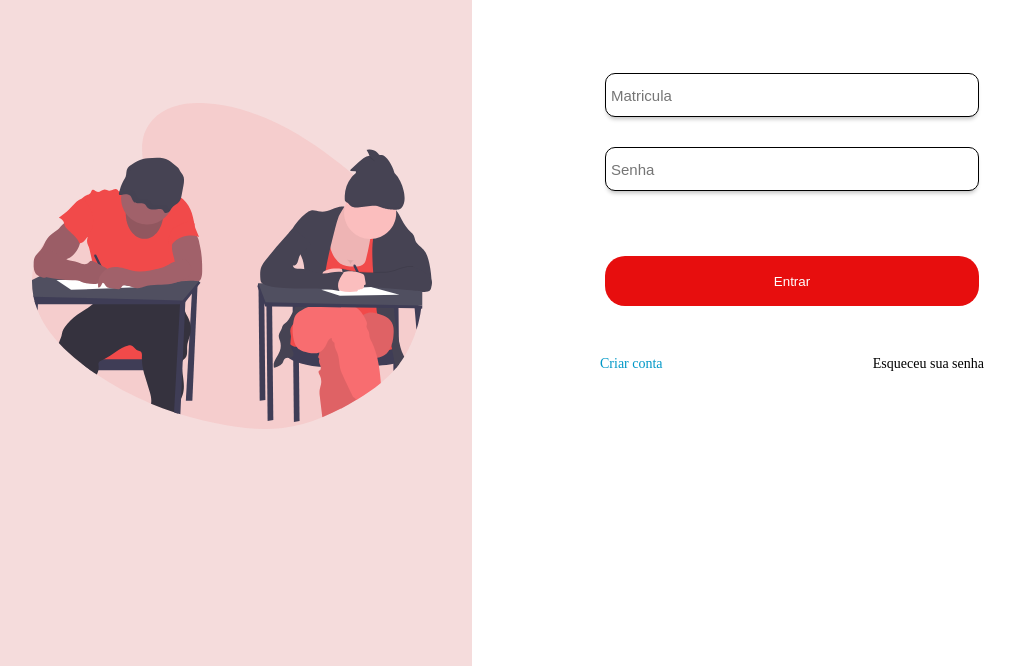
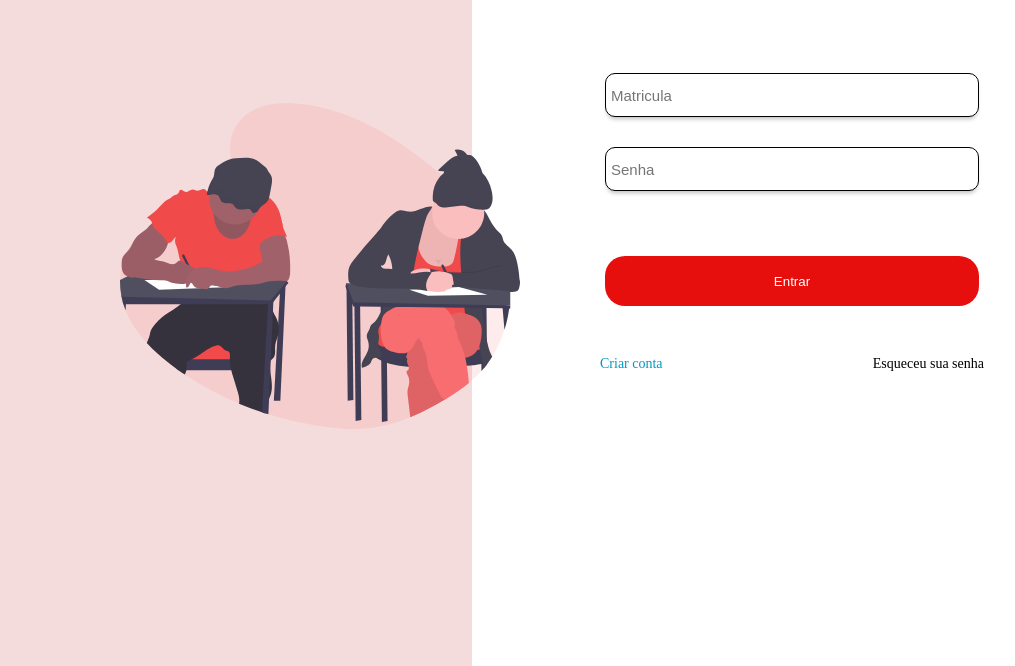
Before and after one commit to borinjrjose/Educalis, a plain HTML site: page login.html in a window 1280 px wide. Shown: the part 134-800 px from the top of the page, without its empty margins (168-1183 px from the left). Drawn offline with Linux system fonts and the light colour scheme.

Commit message:
Refatoraçao e arruma design das telas login, criar conta e recuperar senha

```diff
--- a/css/_img-form.css
+++ b/css/_img-form.css
@@ -7,7 +7,7 @@
     min-height: 100vh;
     width: 50%;
     display: flex;
-    justify-content: center;
+    justify-content: right;
     align-items: center;
 }
 
--- a/css/create-account.css
+++ b/css/create-account.css
@@ -5,7 +5,7 @@
 }
 
 .img img {
-    transform: translateX(30%);
+    transform: translateX(20%);
 }
 
 .form img {
--- a/css/login.css
+++ b/css/login.css
@@ -5,7 +5,7 @@
 }
 
 .img img {
-    transform: translateX(20%);
+    transform: translateX(12%);
 }
 
 .form img {
--- a/css/recover-password.css
+++ b/css/recover-password.css
@@ -5,7 +5,7 @@
 }
 
 .img img {
-    transform: translateX(30%);
+    transform: translateX(22%);
 }
 
 .form img {
```
Also changed, not shown: css/index.css (+43 -45 lines).
